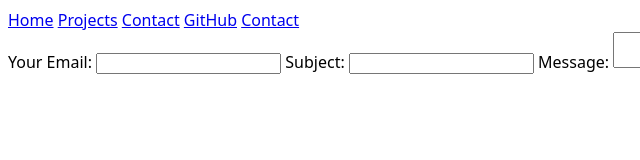
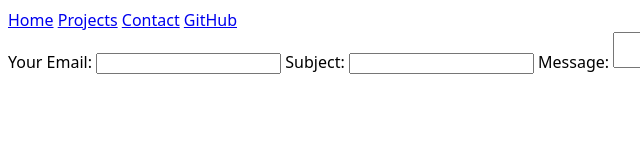
Before and after one commit to romyramrakhyani/portfolio, a plain HTML site: page contact/index.html in a window 1280 px wide. Shown: the full height of the page, 0-640 px from the left. Drawn offline with Linux system fonts and the light colour scheme.

Commit message:
Update index.html

```diff
--- a/contact/index.html
+++ b/contact/index.html
@@ -4,7 +4,6 @@
     <a href="../projects/index.html">Projects</a>
     <a href="../contact/index.html">Contact</a>
     <a href="https://github.com/romyramrakhyani" target="_blank">GitHub</a>
-    <a href="../contact/index.html">Contact</a>
 </nav>
 <form action="mailto:rramrakhyani@ucsd.edu" method="POST" enctype="text/plain">
     <label>
```
